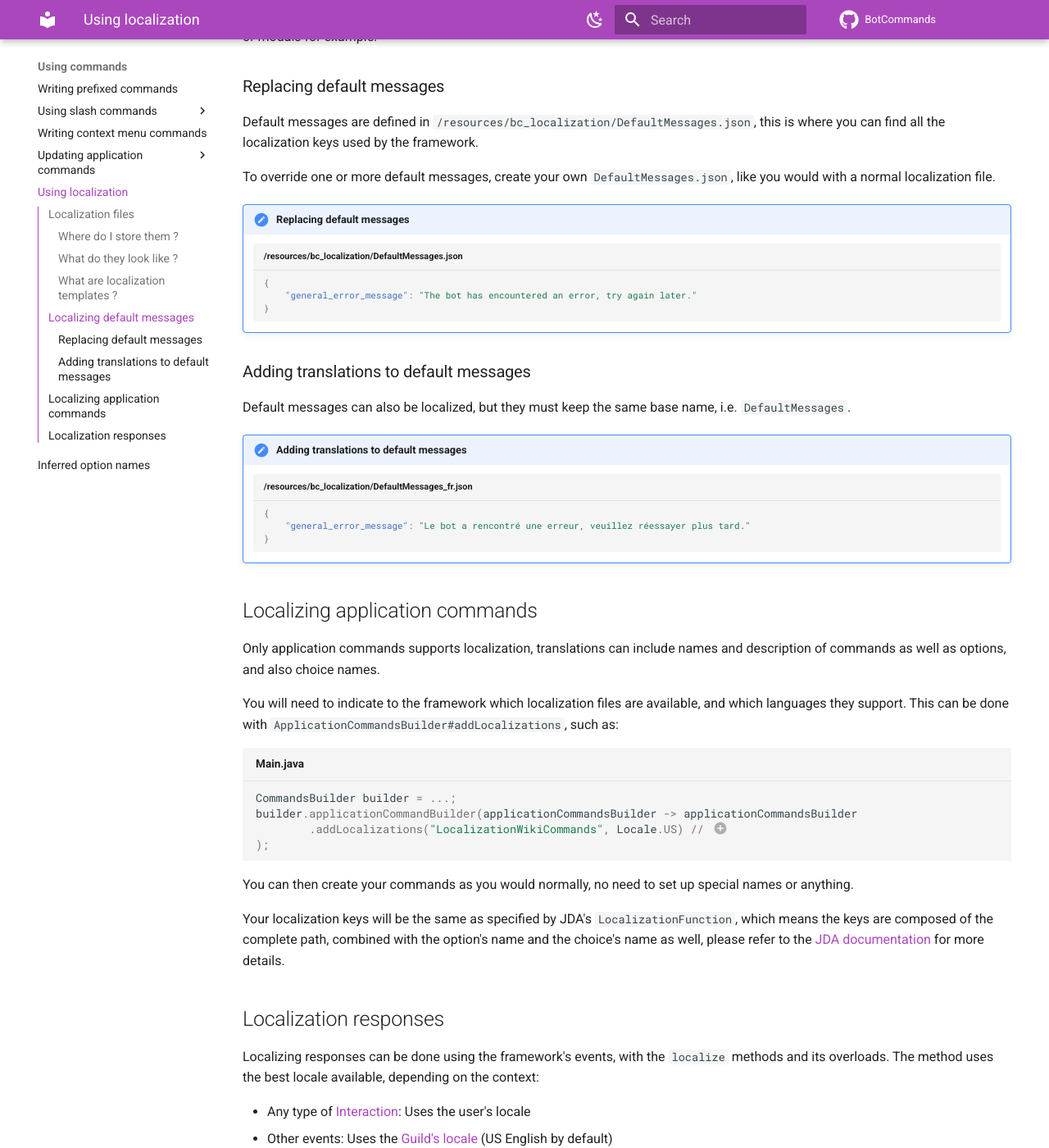
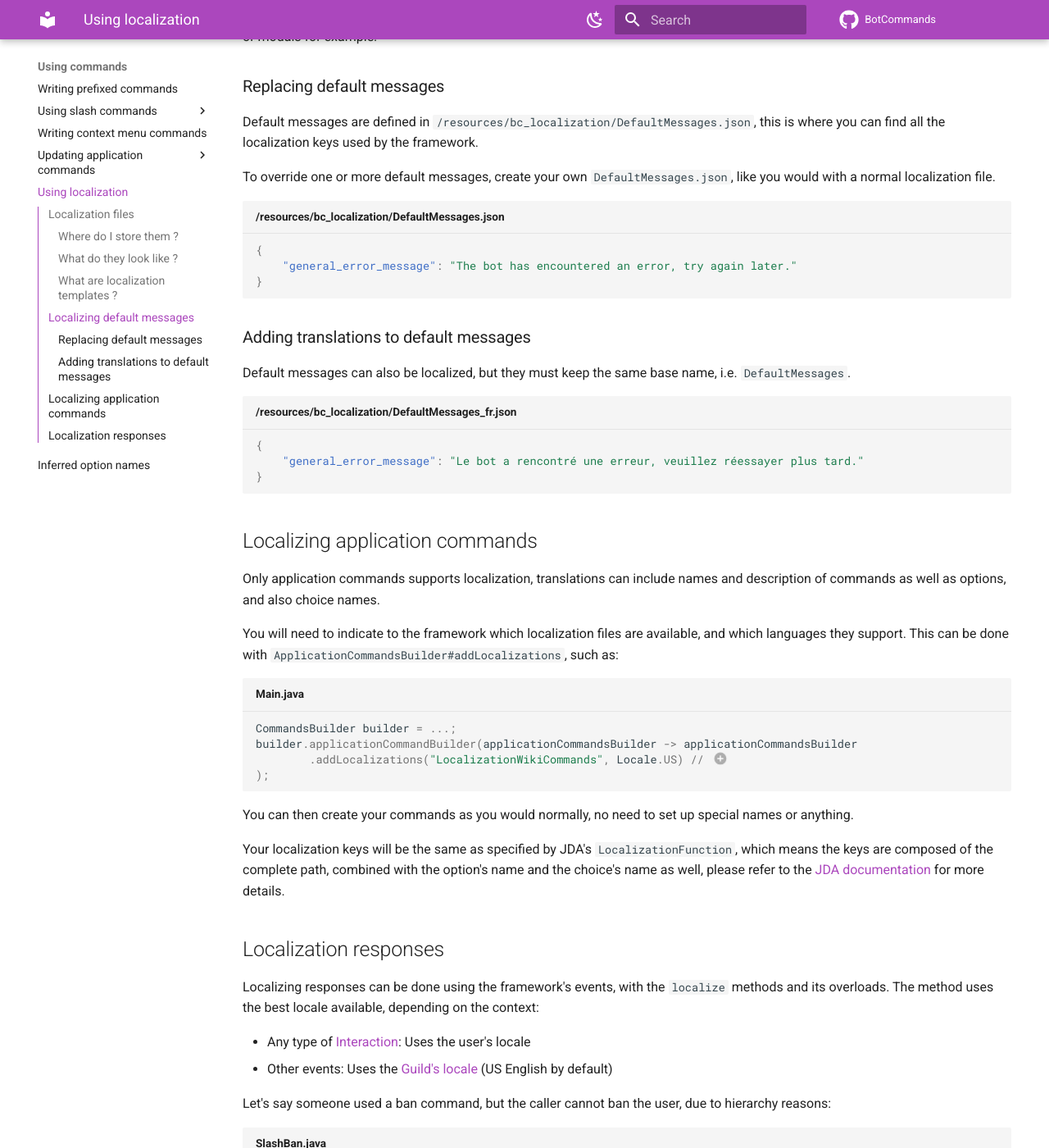
Before and after one commit to freya022/BotCommands-Wiki, an MkDocs documentation site: the page built from docs/using-commands/Using-localization.md, in a window 1280 px wide and 1400 px high, scrolled down 1353 px. Shown: the whole window at 82% size. Built offline with MkDocs 1.6.1 and Material for MkDocs 9.7.7, drawn with Linux system fonts in a browser that asks for light colours; comment, search, counter and statistics services are not loaded; some of the changed text lies outside the part shown.

Commit message:
Remove pointless admonitions

````diff
--- a/docs/using-commands/Using-localization.md
+++ b/docs/using-commands/Using-localization.md
@@ -76,25 +76,22 @@ Default messages are defined in `/resources/bc_localization/DefaultMessages.json
 
 To override one or more default messages, create your own `DefaultMessages.json`, like you would with a normal localization file.
 
-!!! note "Replacing default messages"
-
-    ```json title="/resources/bc_localization/DefaultMessages.json"
-    {
-        "general_error_message": "The bot has encountered an error, try again later."
-    }
-    ```
+```json title="/resources/bc_localization/DefaultMessages.json"
+{
+    "general_error_message": "The bot has encountered an error, try again later."
+}
+```
 
 ### Adding translations to default messages
 
 Default messages can also be localized, but they must keep the same base name, i.e. `DefaultMessages`.
 
-!!! note "Adding translations to default messages"
 
-    ```json title="/resources/bc_localization/DefaultMessages_fr.json"
-    {
-        "general_error_message": "Le bot a rencontré une erreur, veuillez réessayer plus tard."
-    }
-    ```
+```json title="/resources/bc_localization/DefaultMessages_fr.json"
+{
+    "general_error_message": "Le bot a rencontré une erreur, veuillez réessayer plus tard."
+}
+```
 
 ## Localizing application commands
 Only application commands supports localization, translations can include names and description of commands as well as options, and also choice names.
@@ -126,12 +123,11 @@ Localizing responses can be done using the framework's events, with the `localiz
 
 Let's say someone used a ban command, but the caller cannot ban the user, due to hierarchy reasons:
 
-!!! note "Example - `/ban` command"
-    ```java
-    final String errorMessage = event.localize("ban.caller.interact_error", entry("mention", targetMember.getAsMention())); // (1)
-    event.reply(errorMessage).queue();
-    ```
+```java title="SlashBan.java"
+final String errorMessage = event.localize("ban.caller.interact_error", entry("mention", targetMember.getAsMention())); // (1)
+event.reply(errorMessage).queue();
+```
 
-    1.  This will use the user's locale, as a slash command is an interaction.
+1.  This will use the user's locale, as a slash command is an interaction.
 
-        "mention" is a variable of the string template
+    "mention" is a variable of the string template
````
